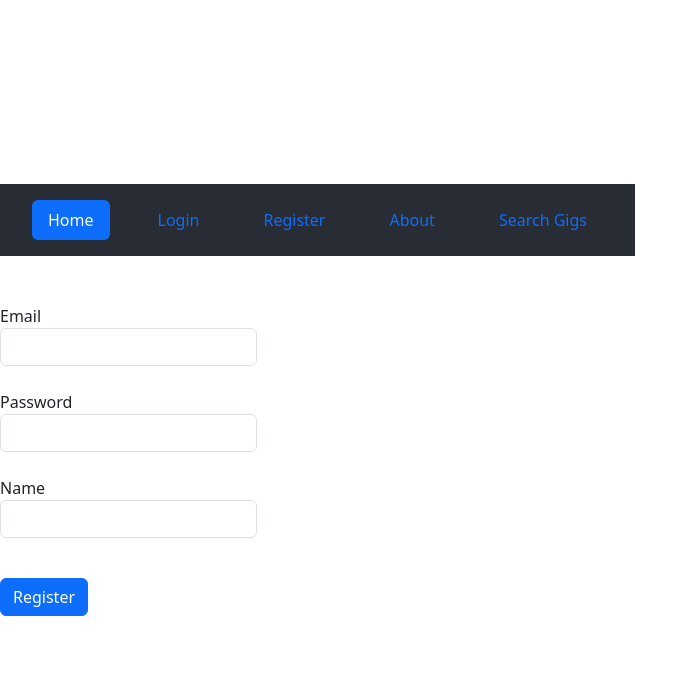
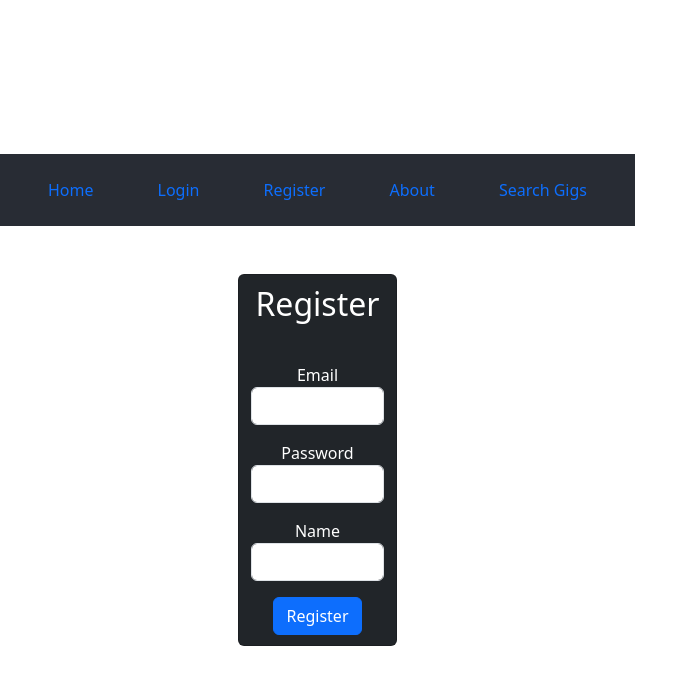
Before and after one commit to ALLHUBS-Jan-2024-Liftoff/Black-Jackets, a React (Vite) app in the folder BlackJackets-ui/: page /register in a window 1280 px wide. Shown: the top 684 px of the page, without its empty margins (0-698 px from the left). Built offline with nearby package versions, Linux system fonts and the light colour scheme.

Commit message:
Updated styling

```diff
--- a/BlackJackets-ui/src/components/Navbar.jsx
+++ b/BlackJackets-ui/src/components/Navbar.jsx
@@ -13,7 +13,7 @@ function Navbar({ authenticated } ) {
           {!authenticated ? (
             <>
               <li className="nav-item">
-                <Link className="nav-link active" aria-current="page" to="/">
+                <Link className="nav-link" aria-current="page" to="/">
                   Home
                 </Link>
               </li>
--- a/BlackJackets-ui/src/pages/Login.jsx
+++ b/BlackJackets-ui/src/pages/Login.jsx
@@ -1,6 +1,7 @@
 import React, { useState } from "react";
 import axios from "axios";
 import { useNavigate } from "react-router-dom";
+import "../pages/form.css";
 
 function LoginForm({ setAuthenticated, setVenueId, setUser}) {
   const [email, setEmail] = useState("");
@@ -34,10 +35,16 @@ function LoginForm({ setAuthenticated, setVenueId, setUser}) {
   };
 
   return (
-    <div className="mt-5">
+    <div className="container">
+      <br />
+      <br />
+      <div className="row">
+        <div className="card bg-dark text-white col-md-3 offset-md-4 offset-md-3 center">
+          <h2 className="text-center">Login</h2>
+          <div className="card-body"></div>
           <form onSubmit={handleLogin}>
-        <div className="mb-3">
-          <label className="form-label">
+            <div className="form-group mb-2 center">
+              <label className="form-label text-center">
                 Email
                 <input
                   type="text"
@@ -49,8 +56,8 @@ function LoginForm({ setAuthenticated, setVenueId, setUser}) {
                 />
               </label>
             </div>
-        <div className="mb-3">
-          <label className="form-label">
+            <div className="form-group mb-2 center">
+              <label className="form-label text-center">
                 Password
                 <input
                   type="password"
@@ -62,12 +69,14 @@ function LoginForm({ setAuthenticated, setVenueId, setUser}) {
                 />
               </label>
             </div>
-        <button type="submit" className="btn btn-primary mt-3">
+            <button type="submit" className="btn btn-primary center">
               Login
             </button>
           </form>
           {message /* && <p>{message}</p> */}
         </div>
+      </div>
+    </div>
   );
 }
 
--- a/BlackJackets-ui/src/pages/Register.jsx
+++ b/BlackJackets-ui/src/pages/Register.jsx
@@ -1,6 +1,7 @@
 import React, { useState } from "react";
 import axios from "axios";
 import { useNavigate } from "react-router-dom";
+import "../pages/form.css";
 
 function RegisterForm({ setAuthenticated, setUser }) {
   const [email, setEmail] = useState("");
@@ -33,10 +34,16 @@ function RegisterForm({ setAuthenticated, setUser }) {
   };
 
   return (
-    <div className="mt-5">
+    <div className="container">
+      <br />
+      <br />
+      <div className="row">
+        <div className="card bg-dark text-white col-md-3 offset-md-4 offset-md-3 center">
+        <h2 className="text-center">Register</h2>
+        <div className="card-body"></div>
         <form onSubmit={handleRegister}>
-        <div className="mb-3">
-          <label className="form-label">
+          <div className="form-group mb-2 center">
+            <label className="form-label text-center">
               Email
               <input
                 type="text"
@@ -47,8 +54,8 @@ function RegisterForm({ setAuthenticated, setUser }) {
               />
             </label>
           </div>
-        <div className="mb-3">
-          <label className="form-label">
+          <div className="form-group mb-2 center">
+            <label className="form-label text-center">
               Password
               <input
                 type="password"
@@ -59,8 +66,8 @@ function RegisterForm({ setAuthenticated, setUser }) {
               />
             </label>
           </div>
-        <div className="mb-3">
-          <label className="form-label">
+          <div className="form-group mb-2 center">
+            <label className="form-label text-center">
               Name
               <input
                 type="text"
@@ -71,15 +78,14 @@ function RegisterForm({ setAuthenticated, setUser }) {
               />
             </label>
           </div>
-        <button
-          type="submit"
-          className="btn btn-primary mt-3"
-        >
+          <button type="submit" className="btn btn-primary center">
             Register
           </button>
         </form>
         {message /* && <p>{message}</p> */}
       </div>
+    </div>
+   </div>
   );
 }
 
--- /dev/null
+++ b/BlackJackets-ui/src/pages/form.css
@@ -0,0 +1,16 @@
+.center {
+    display: flex;
+    justify-content: center;
+    align-items: center;
+    height:25;
+}
+
+.d-flex {
+  display: flex!important;
+  height: 25vh;
+}
+
+.center {
+  margin: 0 auto;
+  align-self: center;
+}
```
Also changed, not shown: BlackJackets-ui/src/App.css (line endings or trailing spaces). Lines whose indentation alone changed are shown as unchanged.
